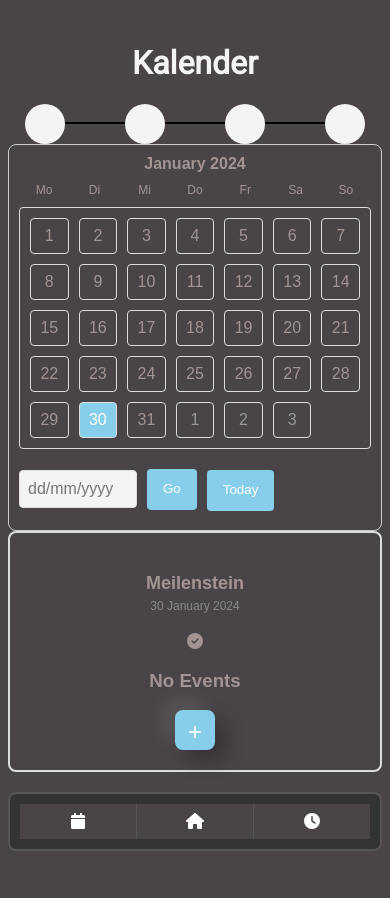
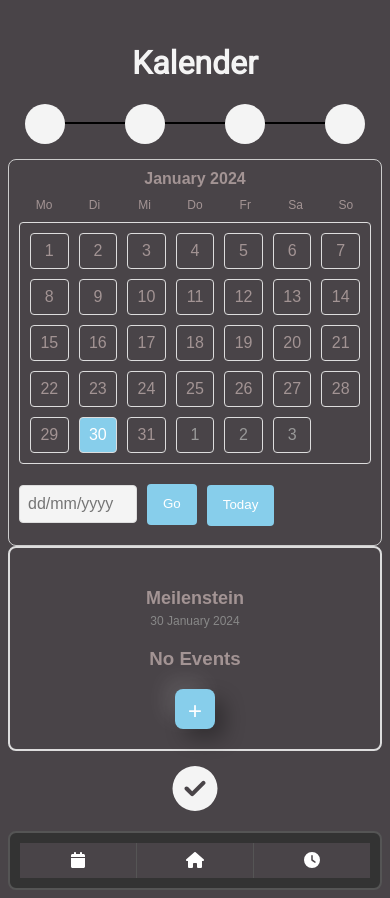
Before and after one commit to Damagefish/Reflektierte-Techniknutzung, a Vue app: page /KalenderView in a window 390 px wide. Before the commit the page ends 859 px from the top, so only its background shows below. Built offline with nearby package versions, Linux system fonts and the light colour scheme.

Commit message:
styled icon and header in KalenderComp

```diff
--- a/src/components/KalenderComp.vue
+++ b/src/components/KalenderComp.vue
@@ -35,7 +35,6 @@
           <div class="event-day"></div>
           <div class="event-date"></div>
           <div v-if = "siteNotEntered">
-          <font-awesome-icon :icon="['fas', 'circle-check']" @click = "$router.push('/MainScreen'); toggleFirstTimeEnter();"/>
           </div>
         </div>
         <div class="events"></div>
@@ -75,6 +74,7 @@
                      </div>
                       </div>
       </div>
+      <font-awesome-icon :icon="['fas', 'circle-check']" @click = "$router.push('/MainScreen'); toggleFirstTimeEnter();" id = "checkIcon" v-if="siteNotEntered"/>
       </div>
 
 
@@ -965,5 +965,13 @@ getActiveDay(date) {
       height: 40px;
       font-size: 16px;
     }
+    #checkIcon{
+      margin-top: 15px;
+      height: 45px;
+      color: #f4f4f4;
+    }
+    .header{
+      margin-bottom: 15px;
+    }
   }
 </style>
```
